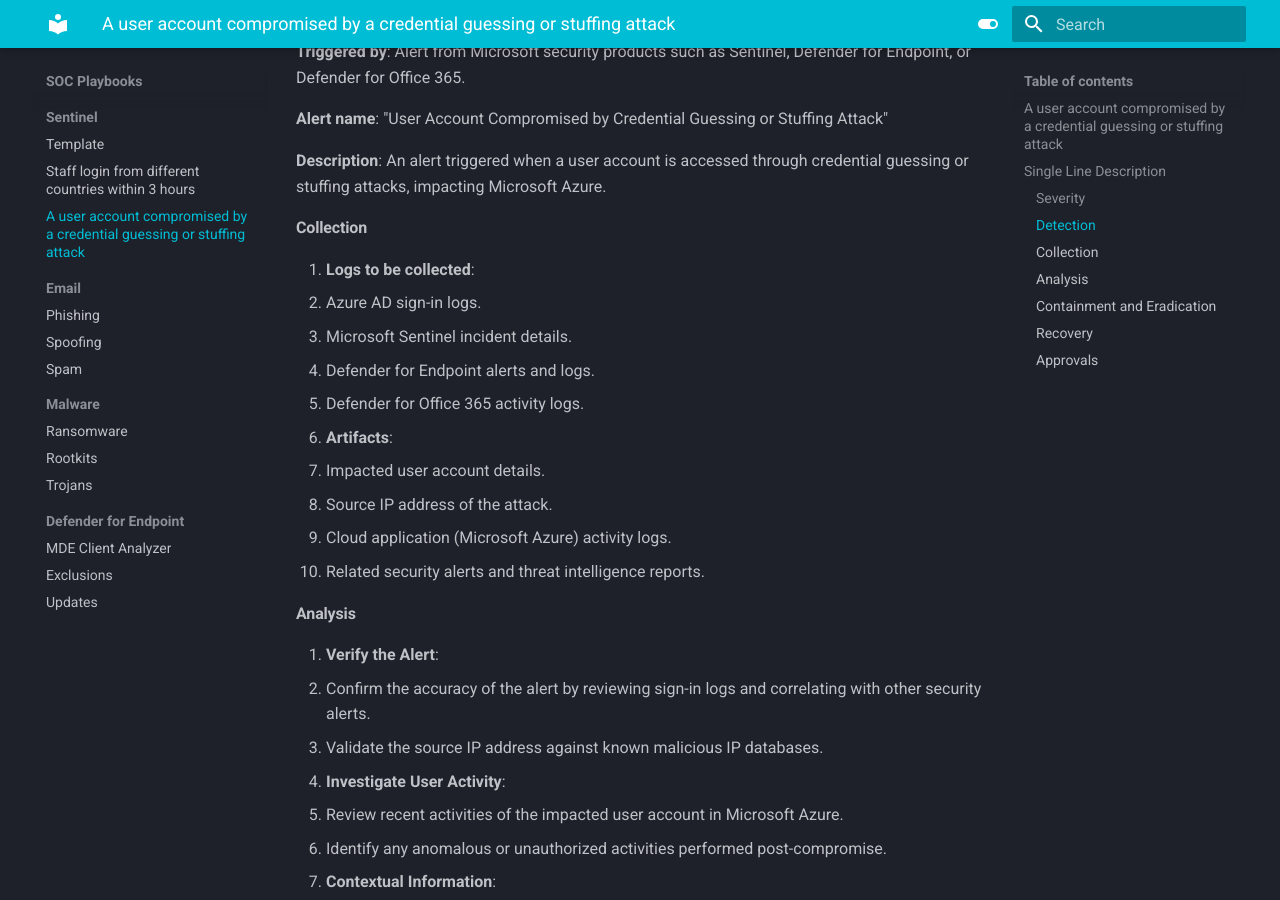
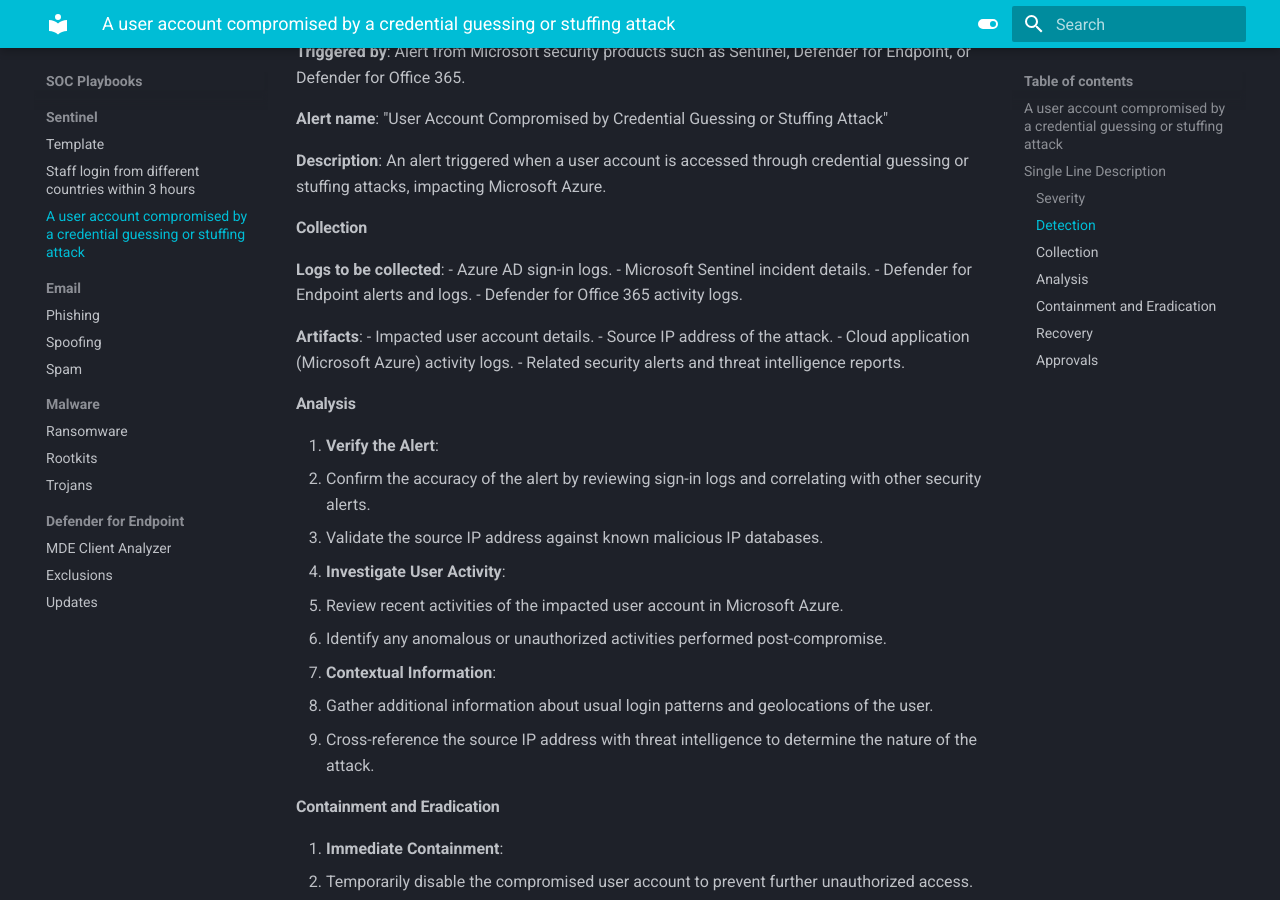
Before and after one commit to HexagonCyber/soc-playbooks, an MkDocs documentation site: the page built from docs/Sentinel/A user account compromised by a credential guessing or stuffing attack.md, in a window 1280 px wide and 900 px high, scrolled down 482 px. Built offline with MkDocs 1.6.1 and Material for MkDocs 9.7.7, drawn with Linux system fonts in a browser that asks for light colours; some of the changed lines change nothing that is shown.

Commit message:
Updated playbook

```diff
--- a/docs/Sentinel/A user account compromised by a credential guessing or stuffing attack.md
+++ b/docs/Sentinel/A user account compromised by a credential guessing or stuffing attack.md
@@ -14,12 +14,13 @@
 **Description**: An alert triggered when a user account is accessed through credential guessing or stuffing attacks, impacting Microsoft Azure.
 
 #### **Collection**
-1. **Logs to be collected**:
+**Logs to be collected**:
    - Azure AD sign-in logs.
    - Microsoft Sentinel incident details.
    - Defender for Endpoint alerts and logs.
    - Defender for Office 365 activity logs.
-2. **Artifacts**:
+
+**Artifacts**:
    - Impacted user account details.
    - Source IP address of the attack.
    - Cloud application (Microsoft Azure) activity logs.
```
